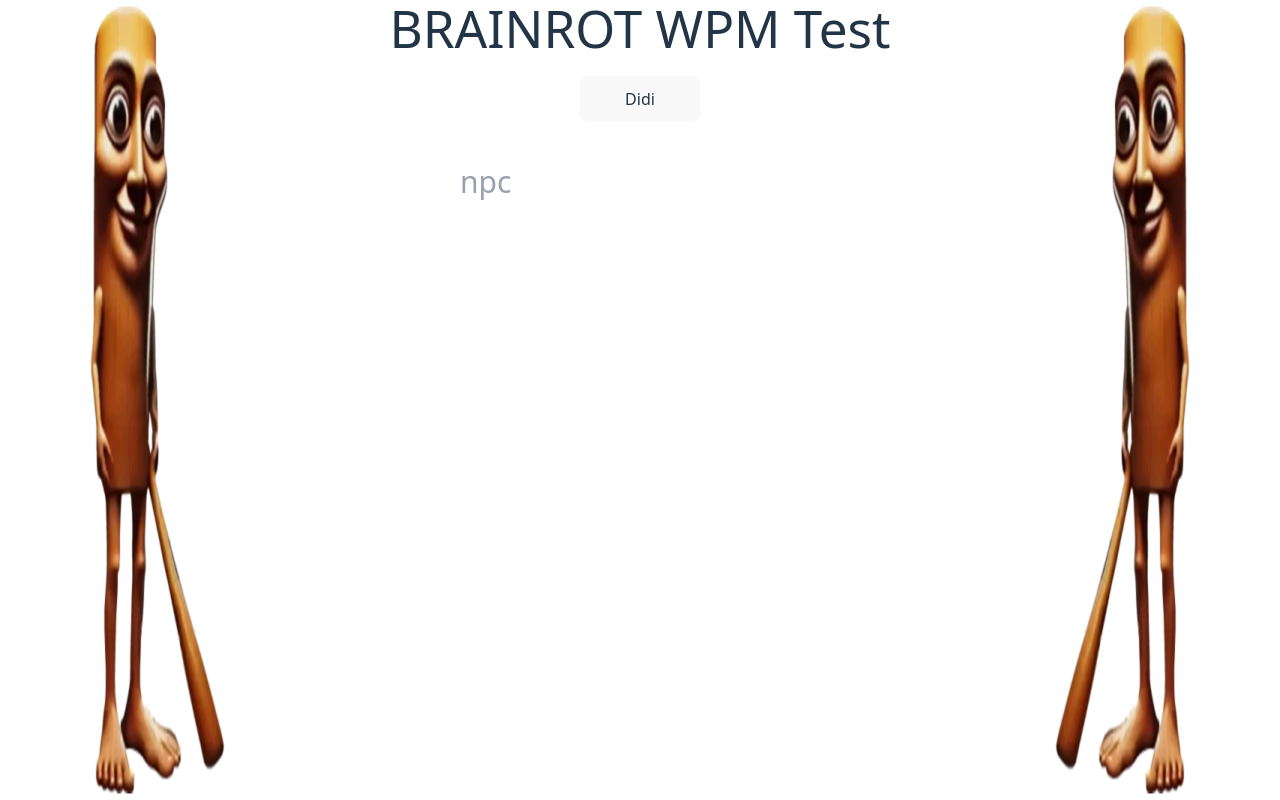
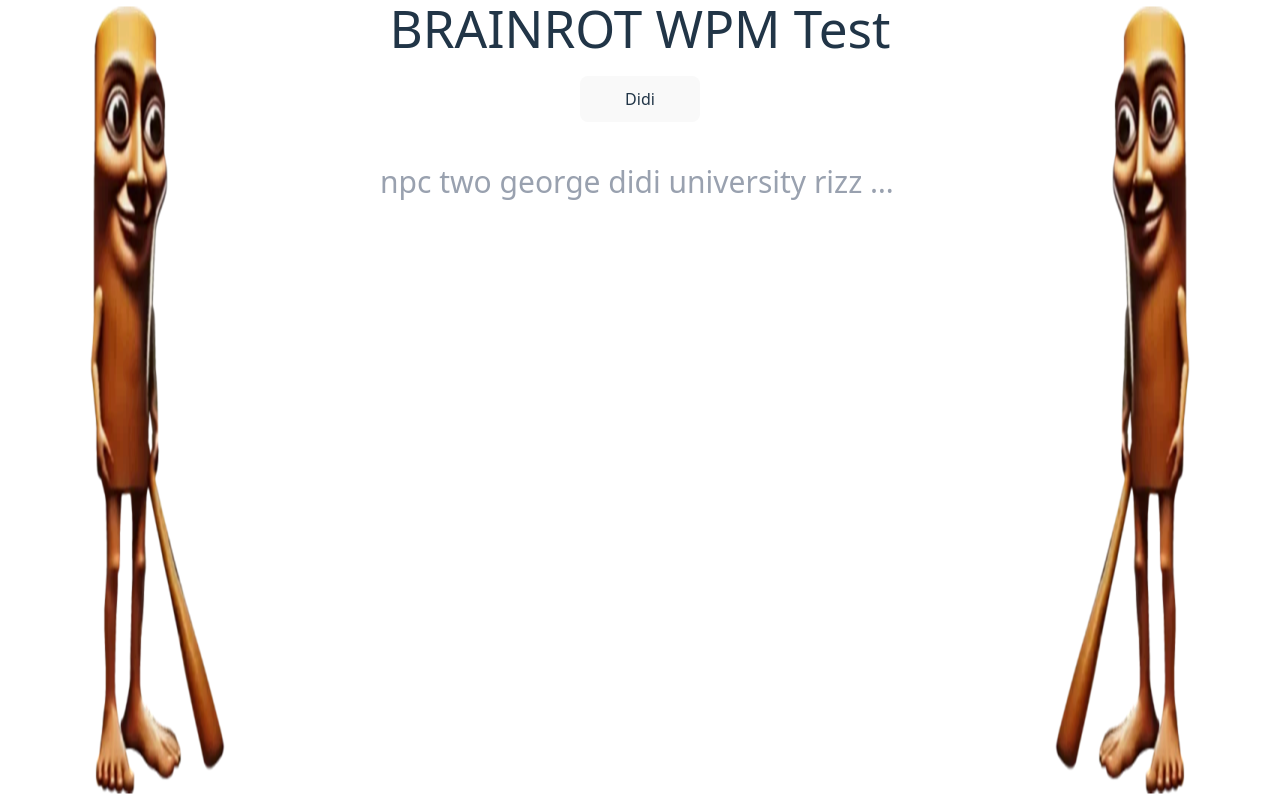
Before and after one commit to Sasuss/typing-speed, a React (Vite) app: page / in a window 1280 px wide. Built offline with nearby package versions, Linux system fonts and the light colour scheme.

Commit message:
work on inputfield

```diff
--- a/src/components/InputField.jsx
+++ b/src/components/InputField.jsx
@@ -66,12 +66,10 @@ function InputField() {
   }, [wordIndex, wordArray, currentWord, wrongChars]);
 
   return (
-    <div className="h-20 w-100 bg-white items-center flex mt-5 text-3xl pl-5">
-      {/* napsané znaky */}
+    <div className="h-20 w-140 bg-white items-center flex mt-5 text-3xl pl-4">
       <span>{inputValue}</span>
-      {/* zbývající znaky */}
-      <span className="text-gray-400">
-        {wordArray.slice(wordIndex).join("")}
+      <span className="text-gray-400 truncate p-1">
+        {wordList.slice(wordIndex).join(" ")}
       </span>
     </div>
   );
```
